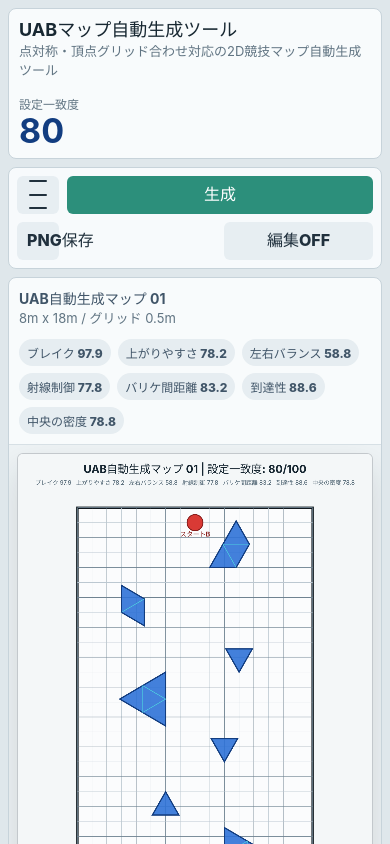
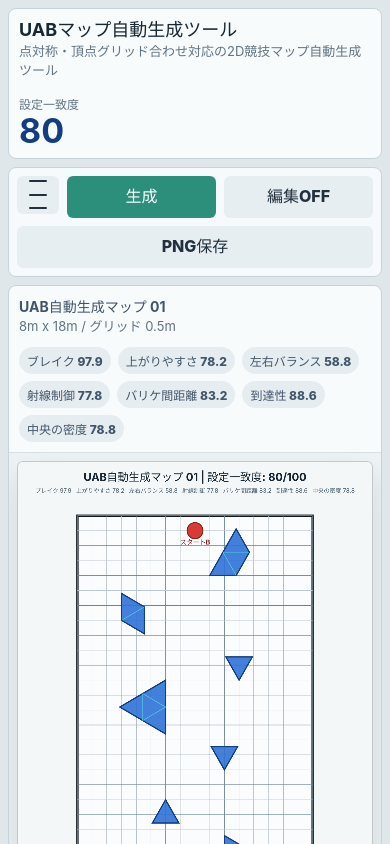
Before and after one commit to Osuxin01/UAB_MAP_generator_dev_v1, a React (Vite) app: page / in a window 390 px wide. Shown: the top 844 px of the page. Built offline with nearby package versions, Linux system fonts and the light colour scheme.

Commit message:
Stabilize mobile action buttons

```diff
--- a/src/App.tsx
+++ b/src/App.tsx
@@ -322,7 +322,7 @@ export function App() {
 
       <div className="mobile-action-bar">
         <button
-          className="menu-button"
+          className="menu-button mobile-menu-action"
           type="button"
           aria-label="設定を開く"
           aria-expanded={settingsOpen}
@@ -333,13 +333,13 @@ export function App() {
           <span />
           <span />
         </button>
-        <button className="primary-button" type="button" onClick={handleGenerate} disabled={isGenerating}>
+        <button className="primary-button mobile-generate-action" type="button" onClick={handleGenerate} disabled={isGenerating}>
           {isGenerating ? "生成中..." : "生成"}
         </button>
-        <button className="secondary-button" type="button" onClick={handleDownload} disabled={isGenerating}>
+        <button className="secondary-button mobile-save-action" type="button" onClick={handleDownload} disabled={isGenerating}>
           PNG保存
         </button>
-        <button className={`secondary-button ${editMode ? "active-button" : ""}`} type="button" onClick={() => setEditMode((value) => !value)} disabled={isGenerating}>
+        <button className={`secondary-button mobile-edit-action ${editMode ? "active-button" : ""}`} type="button" onClick={() => setEditMode((value) => !value)} disabled={isGenerating}>
           編集{editMode ? "ON" : "OFF"}
         </button>
       </div>
--- a/src/styles.css
+++ b/src/styles.css
@@ -638,6 +638,7 @@ button:disabled {
     z-index: 30;
     display: grid;
     grid-template-columns: 42px repeat(3, minmax(0, 1fr));
+    grid-template-areas: "menu generate save edit";
     gap: 8px;
     padding: 8px;
     border: 1px solid #c7d3da;
@@ -654,6 +655,22 @@ button:disabled {
     padding: 8px 10px;
     line-height: 1.15;
     white-space: nowrap;
+  }
+
+  .mobile-menu-action {
+    grid-area: menu;
+  }
+
+  .mobile-generate-action {
+    grid-area: generate;
+  }
+
+  .mobile-save-action {
+    grid-area: save;
+  }
+
+  .mobile-edit-action {
+    grid-area: edit;
   }
 
   .generator-layout {
@@ -803,25 +820,14 @@ button:disabled {
   .mobile-action-bar {
     grid-template-columns: 42px minmax(0, 1fr) minmax(0, 1fr);
     grid-template-areas:
-      "menu generate generate"
-      "save save edit";
+      "menu generate edit"
+      "save save save";
   }
 
-  .mobile-action-bar .menu-button {
-    grid-area: menu;
-  }
-
-  .mobile-action-bar .primary-button {
-    grid-area: generate;
-  }
-
-  .mobile-action-bar .secondary-button:nth-of-type(3) {
-    grid-area: save;
-    grid-column: auto;
-  }
-
-  .mobile-action-bar .secondary-button:nth-of-type(4) {
-    grid-area: edit;
+  .mobile-action-bar .primary-button,
+  .mobile-action-bar .secondary-button {
+    min-height: 42px;
+    padding: 8px 6px;
   }
 
   .mobile-edit-controls {
```
